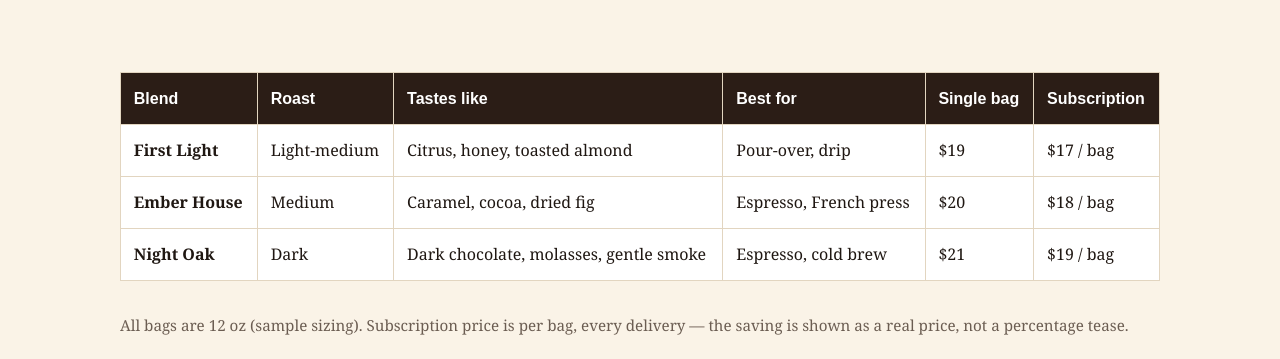
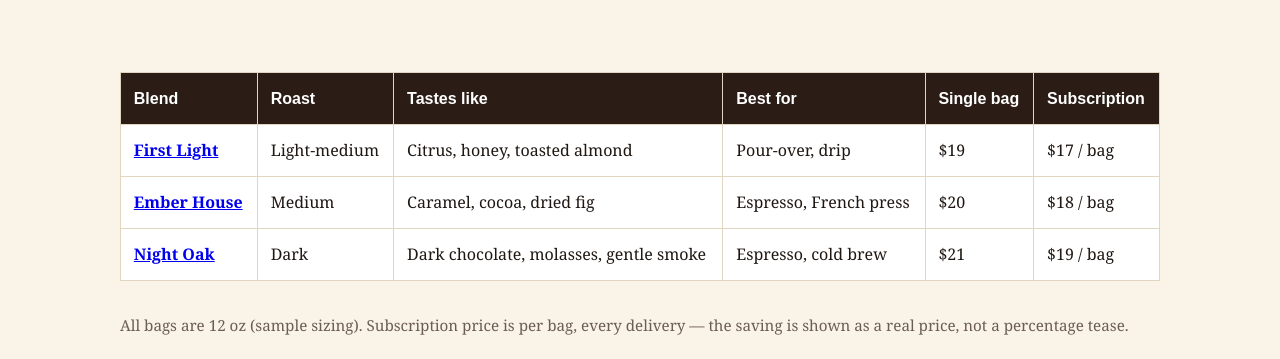
Before and after one commit to BrittanyNation/coffee-roastery-landing, a plain HTML site: page blends.html in a window 1280 px wide. Shown: the part 296-655 px from the top of the page. Drawn offline with Linux system fonts and the light colour scheme.

Commit message:
Make site fully functional: working client-side JavaScript

```diff
--- a/blends.html
+++ b/blends.html
@@ -28,9 +28,9 @@
     <div class="tablewrap"><table>
       <thead><tr><th>Blend</th><th>Roast</th><th>Tastes like</th><th>Best for</th><th>Single bag</th><th>Subscription</th></tr></thead>
       <tbody>
-        <tr><td><strong>First Light</strong></td><td>Light-medium</td><td>Citrus, honey, toasted almond</td><td>Pour-over, drip</td><td>$19</td><td>$17 / bag</td></tr>
-        <tr><td><strong>Ember House</strong></td><td>Medium</td><td>Caramel, cocoa, dried fig</td><td>Espresso, French press</td><td>$20</td><td>$18 / bag</td></tr>
-        <tr><td><strong>Night Oak</strong></td><td>Dark</td><td>Dark chocolate, molasses, gentle smoke</td><td>Espresso, cold brew</td><td>$21</td><td>$19 / bag</td></tr>
+        <tr><td><strong><a href="subscribe.html" data-blend-link="first">First Light</a></strong></td><td>Light-medium</td><td>Citrus, honey, toasted almond</td><td>Pour-over, drip</td><td>$19</td><td>$17 / bag</td></tr>
+        <tr><td><strong><a href="subscribe.html" data-blend-link="ember">Ember House</a></strong></td><td>Medium</td><td>Caramel, cocoa, dried fig</td><td>Espresso, French press</td><td>$20</td><td>$18 / bag</td></tr>
+        <tr><td><strong><a href="subscribe.html" data-blend-link="night">Night Oak</a></strong></td><td>Dark</td><td>Dark chocolate, molasses, gentle smoke</td><td>Espresso, cold brew</td><td>$21</td><td>$19 / bag</td></tr>
       </tbody>
     </table></div>
     <p class="hint">All bags are 12 oz (sample sizing). Subscription price is per bag, every delivery — the saving is shown as a real price, not a percentage tease.</p>
@@ -53,5 +53,6 @@
   </section>
 </div></main>
 <footer><div class="wrap"><p><strong>Ember &amp; Oak Coffee Roasters</strong> is a fictional business. Original portfolio concept by Brittany Nation. Sample prices and figures throughout.</p><p><a href="https://github.com/BrittanyNation/coffee-roastery-landing">View the code on GitHub</a></p></div></footer>
+<script src="subscribe.js"></script>
 </body>
 </html>
```
